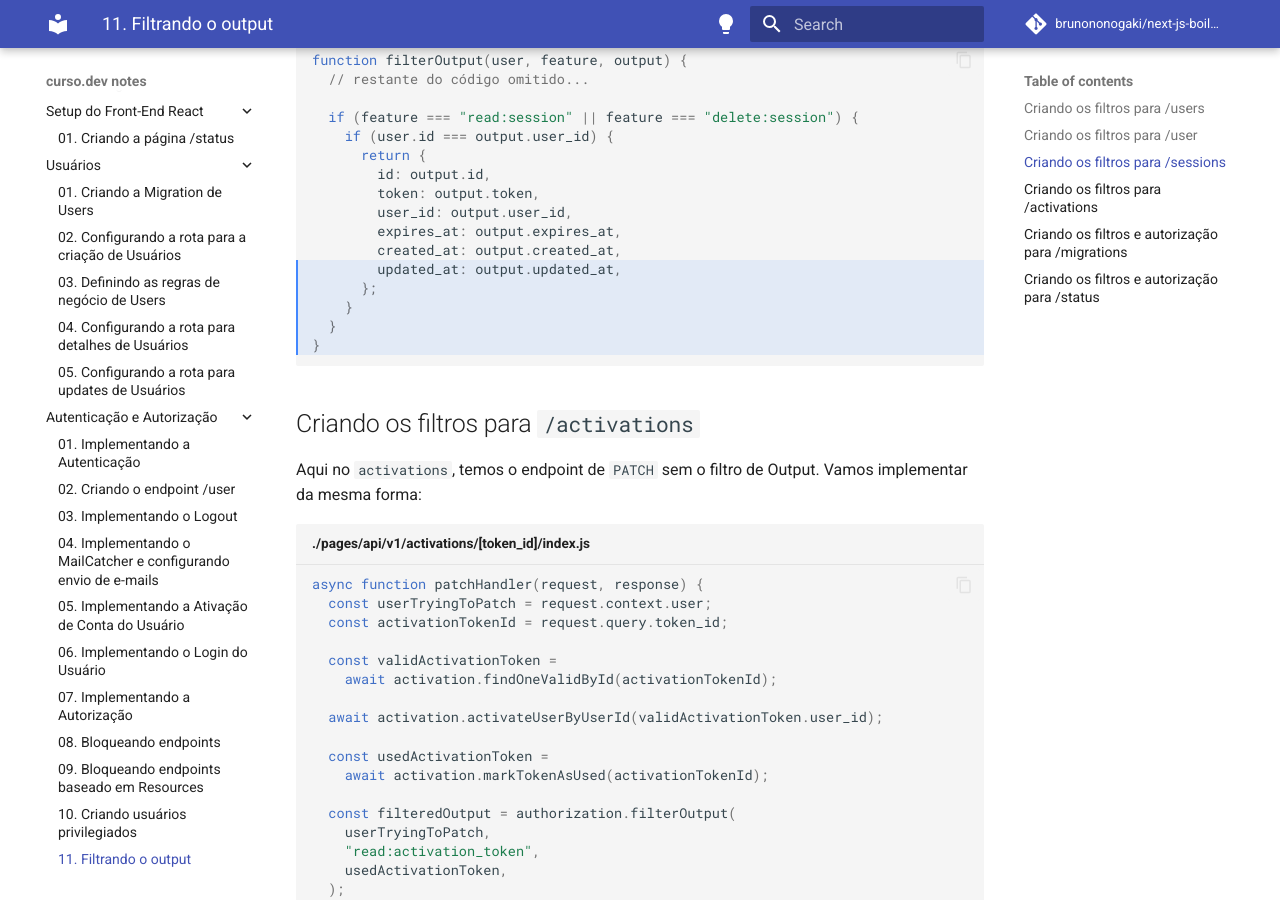
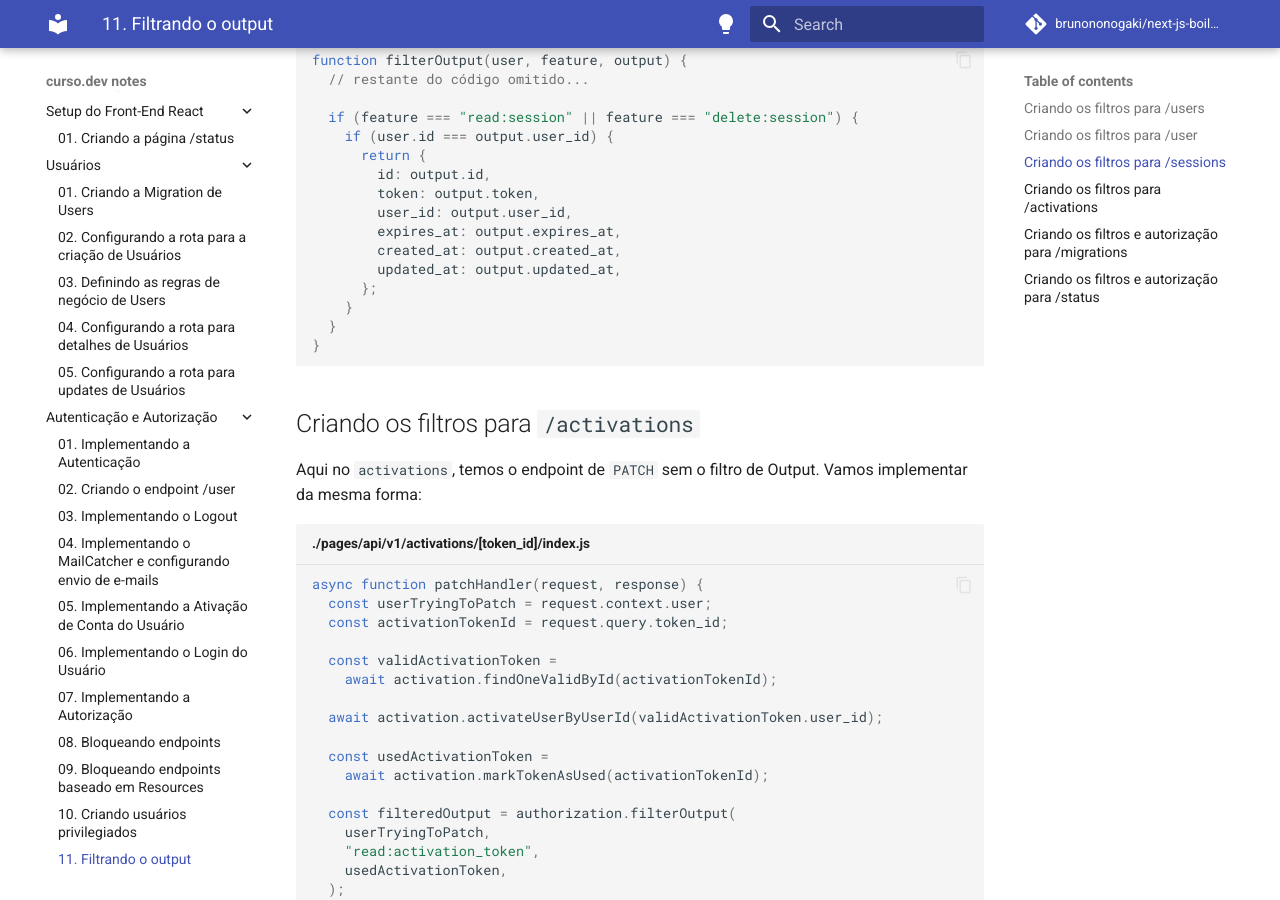
Before and after one commit to brunononogaki/next-js-boilerplate, an MkDocs documentation site: the page built from docs/docs/07_Autenticacao_Autorizacao/11_Filtrando_output.md, in a window 1280 px wide and 900 px high, scrolled down 4939 px. Built offline with MkDocs 1.6.1 and Material for MkDocs 9.7.7, drawn with Linux system fonts in a browser that asks for light colours; comment, search, counter and statistics services are not loaded.

Commit message:
docs: fix last update date and syntax highlight

````diff
--- a/docs/docs/07_Autenticacao_Autorizacao/11_Filtrando_output.md
+++ b/docs/docs/07_Autenticacao_Autorizacao/11_Filtrando_output.md
@@ -203,7 +203,7 @@ async function deleteHandler(request, response) {
 
 E no model:
 
-```javascript title="./models/authorization.js" hl_lines="12-24"
+```javascript title="./models/authorization.js"
 function filterOutput(user, feature, output) {
   // restante do código omitido...
 
@@ -250,7 +250,7 @@ async function patchHandler(request, response) {
 
 E no model:
 
-```javascript title="./models/authorization.js" hl_lines="12-24"
+```javascript title="./models/authorization.js"
 function filterOutput(user, feature, output) {
   // restante do código omitido...
 
````
Also changed, not shown: docs/docs/index.md (+1 -1 lines).
